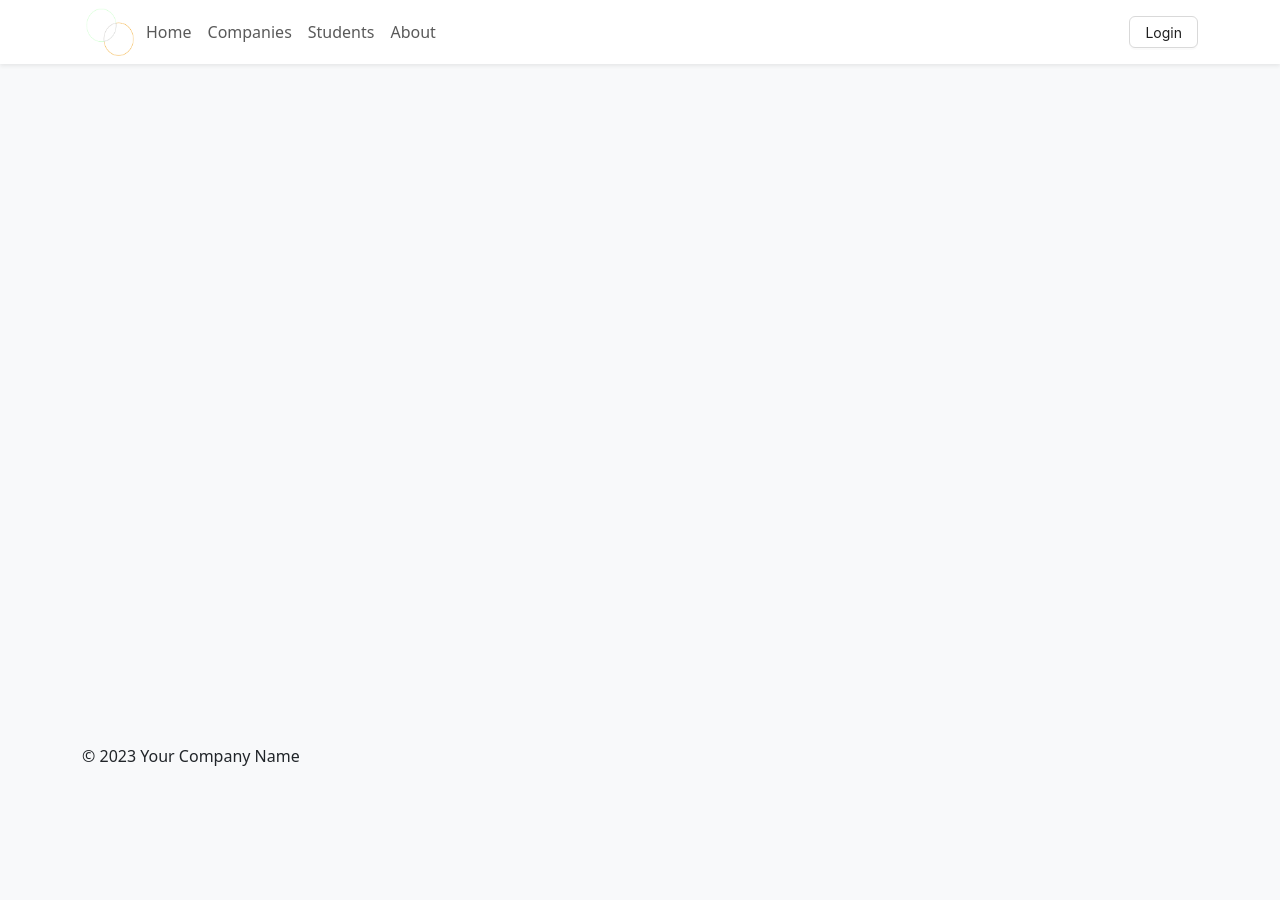
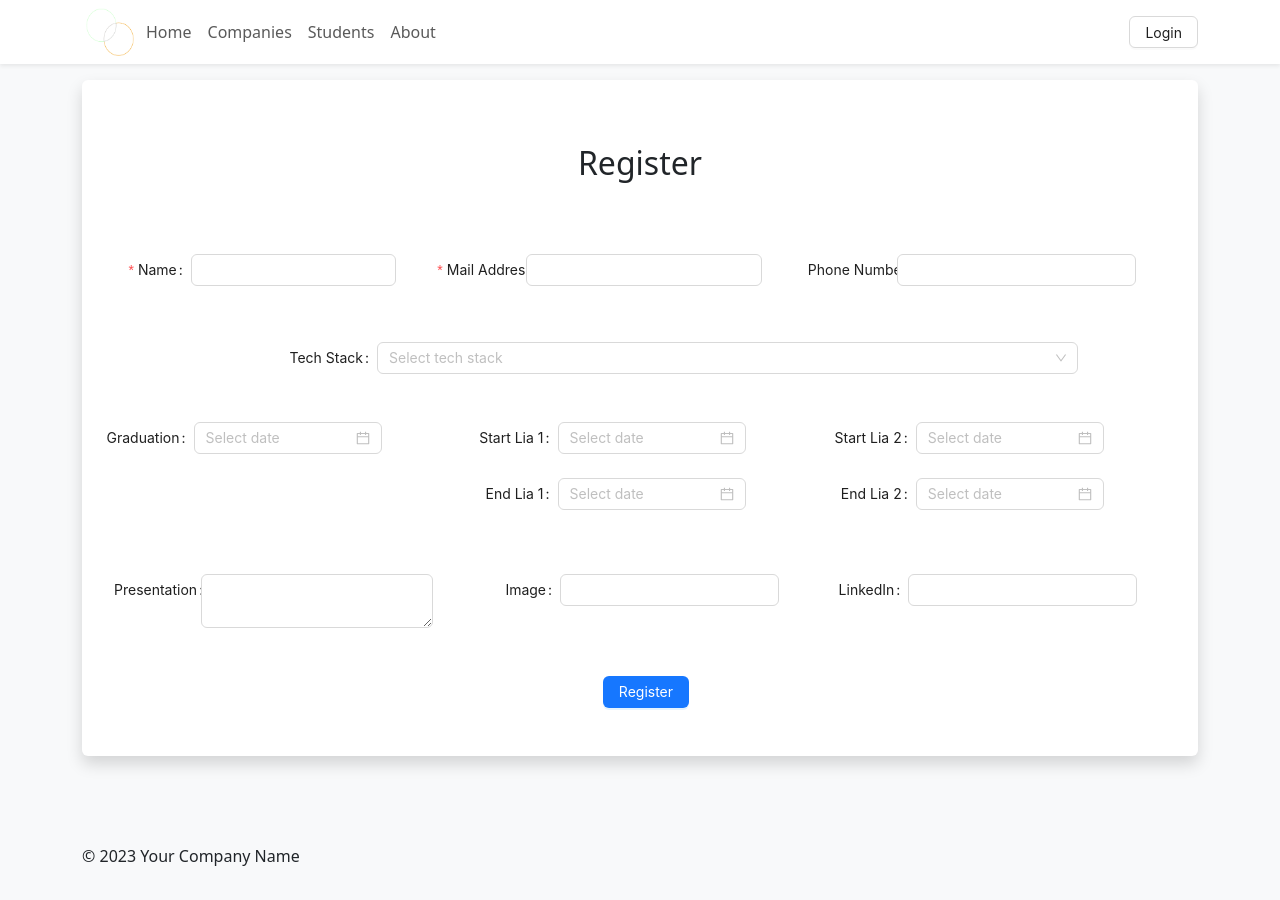
Before and after one commit to sorrz/SkillSync_v2, a React (Vite) app in the folder Frontend/: page /register in a window 1280 px wide. Before the commit the page ends 800 px from the top, so only its background shows below. Built offline with nearby package versions, Linux system fonts and the light colour scheme.

Commit message:
first update

```diff
--- a/Frontend/src/App.tsx
+++ b/Frontend/src/App.tsx
@@ -10,6 +10,7 @@ import { Login } from './Pages/Login';
 import Footer from './Components/Footer';
 import StudentModel from './Models/StudentModel';
 import { Profile } from './Pages/Profile';
+import  Register  from './Pages/Register';
 
 function App() {
   const [user, setUser] = useState<StudentModel | null>(null);
@@ -22,6 +23,13 @@ function App() {
     navigate('/');
     setUser(null);
   };
+
+  const handleRegistration = (student: StudentModel) => {
+    // Handle the registration logic (e.g., send data to the server)
+    console.log('Registered student:', student);
+  };
+
+
 
   return (
     <>
@@ -38,6 +46,7 @@ function App() {
               element={<Login onLogin={handleLogin} />}
             />
             <Route path="/profile" element={<Profile />} />
+            <Route path="/register" element={<Register handleRegistration={handleRegistration} />} />
           </Routes>
         </Container>
         <Footer />
--- /dev/null
+++ b/Frontend/src/Components/RegistrationForm.tsx
@@ -0,0 +1,139 @@
+// RegistrationForm.tsx
+import React, { useState } from 'react';
+import { Form, Input, Button, Select, DatePicker } from 'antd';
+import 'bootstrap/dist/css/bootstrap.min.css';
+import StudentModel from '../Models/StudentModel';
+import '../Styles/registration.css';
+
+const { Option } = Select;
+
+interface RegistrationFormProps {
+  handleRegistration: (student: StudentModel) => void;
+}
+
+const RegistrationForm: React.FC<RegistrationFormProps> = ({ handleRegistration }) => {
+
+    const [form] = Form.useForm();
+    const [selectedTechStack, setSelectedTechStack] = useState<string[]>([]);
+
+    const handleTechStackChange = (value: string[]) => {
+      setSelectedTechStack(value);
+    };
+
+  const onFinish = (values: any) => {
+    const student: StudentModel = {
+      Id: Math.floor(Math.random() * 1000),
+      TechStack: selectedTechStack,
+      ...values,
+    };
+    handleRegistration(student);
+  };
+
+  return (
+
+    <Form form={form} onFinish={onFinish} labelCol={{ span: 6 }} wrapperCol={{ span: 16 }} justify-content-center flex-wrap>
+      <div className="d-flex p-2 bd-highlight">
+        <div className="flex-fill p-2 bd-highlight">
+      <Form.Item label="Name" name="Name" rules={[{ required: true, message: 'Please enter your name' }]}>
+        <Input />
+      </Form.Item>
+      </div>
+
+      <div className="flex-fill p-2 bd-highlight">
+      <Form.Item
+        label="Mail Address"
+        name="MailAddress"
+        rules={[{ required: true, message: 'Please enter your email address' }]}
+      >
+        <Input type="email" />
+      </Form.Item>
+      </div>
+
+      <div className="flex-fill p-2 bd-highlight" >
+      <Form.Item label="Phone Number" name="PhoneNumber">
+        <Input />
+      </Form.Item>
+      </div>
+      </div>
+
+        <div className="d-flex p-2 bd-highlight ">
+        <div className="flex-fill p-2 bd-highlight">
+         <Form.Item label="Tech Stack" name="TechStack">
+            <Select mode="multiple" placeholder="Select tech stack" onChange={handleTechStackChange}>
+            <Option value="React">React</Option>
+            <Option value="Node.js">Node.js</Option>
+            <Option value="C#">C#</Option>
+            <Option value="Java">Java</Option>
+            <Option value="WebDev">WebDev</Option>
+            <Option value="C++">C++</Option>
+            <Option value="Python">Python</Option>
+            <Option value="MySQL">MySQL</Option>
+            <Option value="Go">Go</Option>
+            <Option value="TypeScript">TypeScript</Option>
+            <Option value="Unity">Unity</Option>
+            <Option value="Angular">Angular</Option>
+            <Option value="ASP.NET">ASP.NET</Option>
+            <Option value="JavaScript">JavaScript</Option>
+            <Option value=".NetFramework">.Net Framework</Option>
+            <Option value="AndroidDevelopment">Android Development</Option>
+
+            </Select>
+         </Form.Item>
+      </div>
+        </div>
+
+      <div className="d-flex bd-highlight mb-3">
+      <div className="flex-fill p-2 bd-highlight">
+      <Form.Item label="Graduation" className='mx-auto' name="Graduation">
+      <DatePicker />
+      </Form.Item>
+      </div>
+
+      <div className="flex-fill p-2 bd-highlight">
+      <Form.Item label="Start Lia 1" name="StartLia1">
+      <DatePicker />
+      </Form.Item>
+      <Form.Item label="End Lia 1" name="EndLia1">
+      <DatePicker />
+      </Form.Item>
+      </div>
+
+      <div className="flex-fill p-2 bd-highlight">
+      <Form.Item label="Start Lia 2" name="StartLia2">
+      <DatePicker />
+      </Form.Item>
+      <Form.Item label="End Lia 2" name="EndLia2">
+      <DatePicker />
+      </Form.Item>
+      </div>
+
+      </div>
+      <div className="d-flex p-2 bd-highlight">
+        <div className="flex-fill p-2 bd-highlight">
+      <Form.Item label="Presentation" name="Presentation">
+        <Input.TextArea />
+      </Form.Item>
+       </div>
+       <div className="flex-fill p-2 bd-highlight">
+      <Form.Item label="Image" name="ImageUrl">
+        <Input />
+      </Form.Item>
+      </div>
+      <div className="flex-fill p-2 bd-highlight">
+      <Form.Item label="LinkedIn" name="LinkedInProfile">
+        <Input />
+      </Form.Item>
+      </div>
+      </div>
+      <Form.Item wrapperCol={{ offset: 11, span: 16 }}>
+        <div className="justify-content-center p-2 bd-highlight">
+        <Button type="primary" htmlType="submit">
+          Register
+        </Button></div>
+      </Form.Item>
+
+    </Form>
+  );
+};
+
+export default RegistrationForm;
--- a/Frontend/src/Models/StudentModel.tsx
+++ b/Frontend/src/Models/StudentModel.tsx
@@ -15,6 +15,7 @@ interface StudentModel {
   Presentation: string;
   ImageUrl: string;
   connectedTo: string[];
+  LinkedInProfile : string;
 }
 
 export default StudentModel;
--- a/Frontend/src/Pages/Login.tsx
+++ b/Frontend/src/Pages/Login.tsx
@@ -1,7 +1,5 @@
-// Login.tsx
-
 import { useState } from 'react';
-import { UserModel } from '../Models/StudentModel';
+import  StudentModel  from '../Models/StudentModel';
 import { Form, Input, Button, Space } from 'antd';
 import { LockOutlined, UserOutlined } from '@ant-design/icons';
 import '../Styles/login.css';
@@ -10,7 +8,7 @@ import { useNavigate } from "react-router-dom";
 
 
 interface LoginProps {
-  onLogin: (user: UserModel) => void;
+  onLogin: (user: StudentModel) => void;
 }
 
 export function Login({ onLogin }: LoginProps) {
@@ -20,18 +18,8 @@ export function Login({ onLogin }: LoginProps) {
 
   const handleLogin = () => {
     const hashedPassword = hashPassword(password);
+    const user = services.Login(username, hashedPassword);
 
-    const user: UserModel = {
-      mailAdress: email,
-      password: hashedPassword,
-      name: '',
-      TechStack: [],
-      phoneNumber: '',
-      liaPeriod1: '',
-      liaPeriod2: '',
-      presentation: '',
-      imgURL: ''
-    };
     onLogin(user);
 
     navigate('/profile');
@@ -79,6 +67,7 @@ export function Login({ onLogin }: LoginProps) {
           </Space>
         </Form.Item>
       </Form>
+      <p>Not a member yet? <a href="/register">Sign up!</a></p>
     </div>
   );
 }
--- /dev/null
+++ b/Frontend/src/Pages/Register.tsx
@@ -0,0 +1,20 @@
+// Register.tsx
+import React from 'react';
+import RegistrationForm from '../Components/RegistrationForm';
+import StudentModel from '../Models/StudentModel';
+import '../Styles/registration.css'
+
+interface RegisterProps {
+    handleRegistration: (student: StudentModel) => void;
+  }
+
+  const Register: React.FC<RegisterProps> = ({ handleRegistration }) => {
+  return (
+    <div className='container shadow p-3 mb-5 bg-white rounded '>
+      <h2 className="py-5 text-center">Register</h2>
+      <RegistrationForm handleRegistration={handleRegistration} />
+    </div>
+  );
+};
+
+export default Register;
--- /dev/null
+++ b/Frontend/src/Styles/registration.css
@@ -0,0 +1,5 @@
+/*.container {
+    max-width: 960px;
+    margin-right: auto;
+    margin-left: auto;
+  }*/
```
